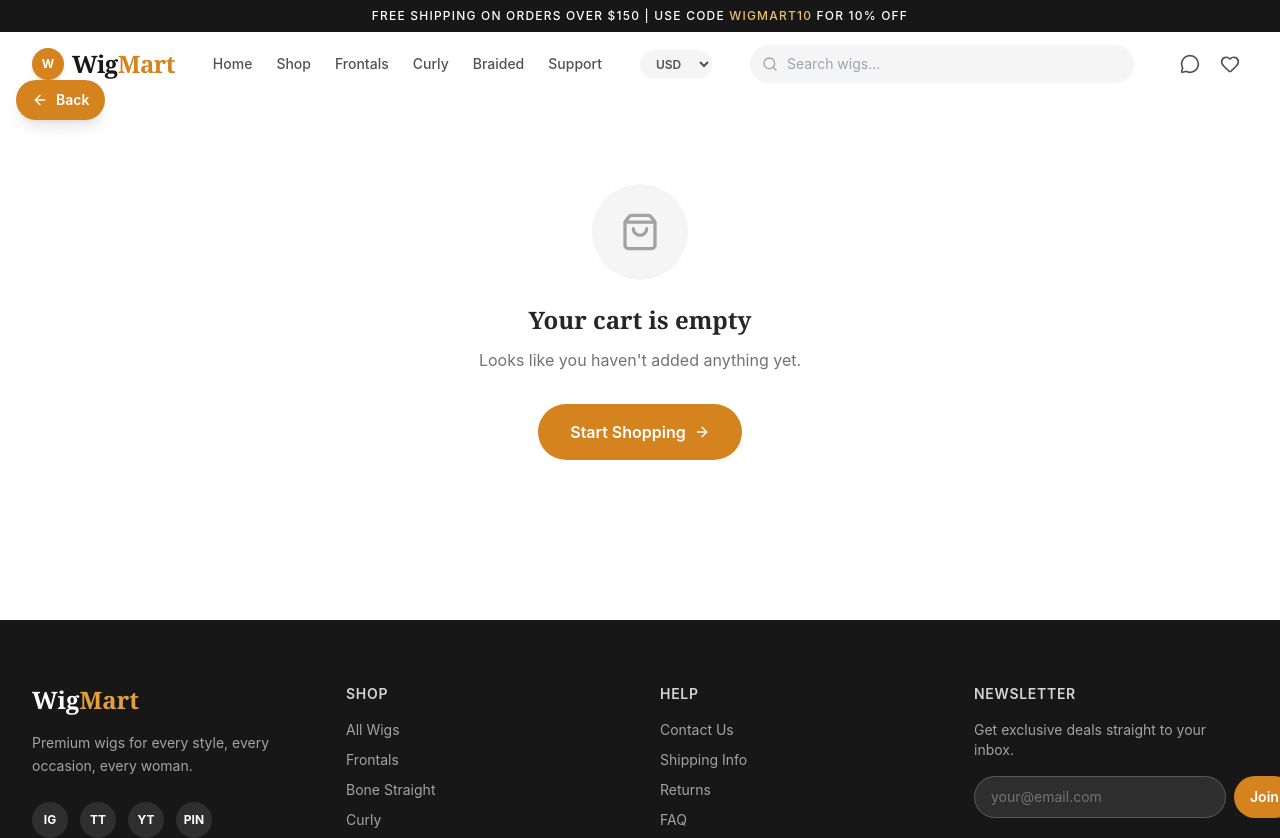
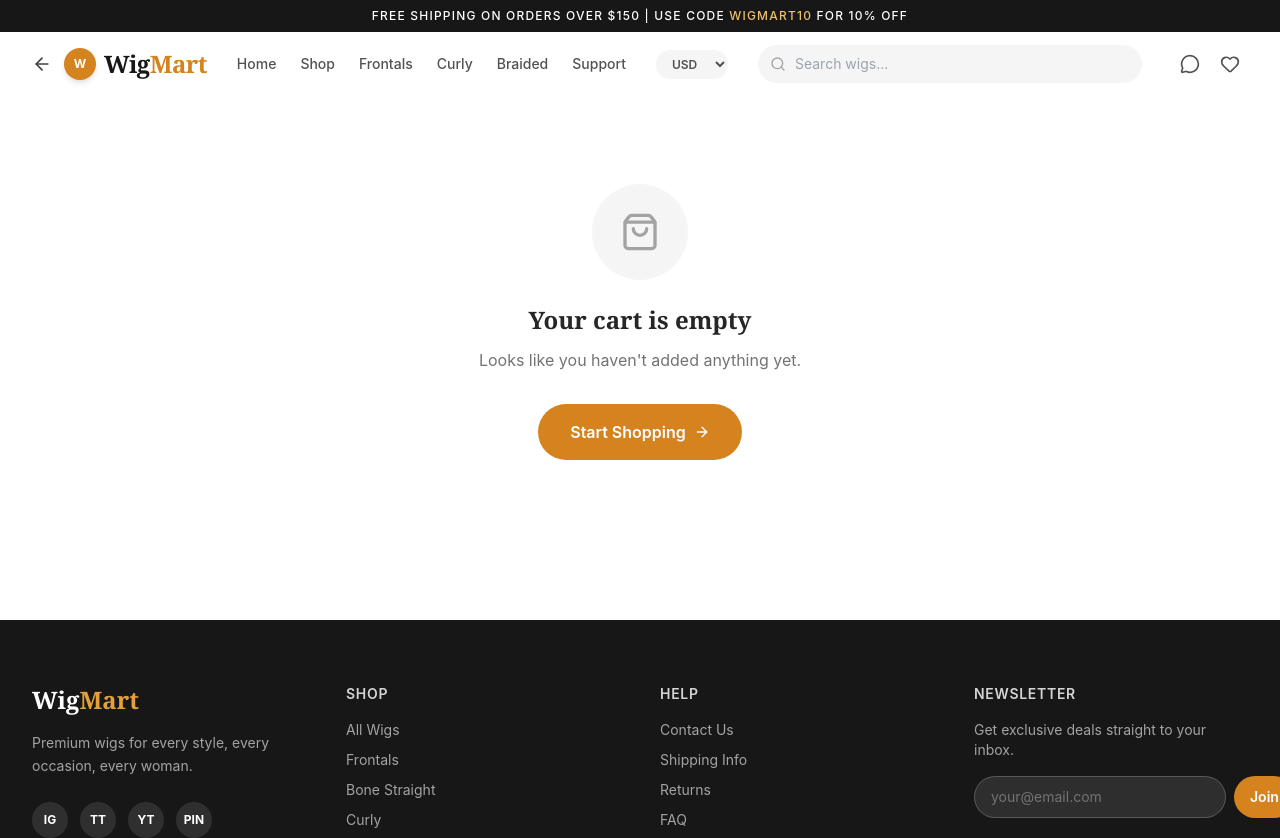
Before and after one commit to Kingplanet2/wigmart, a React (Vite) app: page /cart in a window 1280 px wide. Shown: the top 838 px of the page. Built offline with nearby package versions, Linux system fonts and the light colour scheme.

Commit message:
fix: inline back arrow in navbar, remove standalone BackButton

```diff
--- a/src/components/layout/Layout.tsx
+++ b/src/components/layout/Layout.tsx
@@ -2,7 +2,6 @@ import type { ReactNode } from "react";
 import Navbar from "./Navbar";
 import BackToTop from "../ui/BackToTop";
 import BottomNav from "./BottomNav";
-import BackButton from "../ui/BackButton";
 
 interface LayoutProps {
   children: ReactNode;
@@ -114,7 +113,6 @@ export default function Layout({ children }: LayoutProps) {
         </div>
       </footer>
 
-      <BackButton />
       <BackToTop />
       <BottomNav />
     </div>
--- a/src/components/layout/Navbar.tsx
+++ b/src/components/layout/Navbar.tsx
@@ -1,6 +1,6 @@
 import { useState, useEffect, useRef } from "react";
-import { Link, useNavigate } from "react-router-dom";
-import { Heart, Menu, X, Search, MessageCircle } from "lucide-react";
+import { Link, useNavigate, useLocation } from "react-router-dom";
+import { Heart, Menu, X, Search, MessageCircle, ArrowLeft } from "lucide-react";
 import { useWishlistStore } from "../../store/wishlistStore";
 import { searchProducts } from "../../data/products";
 import type { Product } from "../../types";
@@ -17,6 +17,8 @@ export default function Navbar() {
 
   const wishlistCount = useWishlistStore((s) => s.items.length);
   const navigate = useNavigate();
+  const location = useLocation();
+  const showBack = location.pathname !== "/";
 
   useEffect(() => {
     const handleScroll = () => setIsScrolled(window.scrollY > 20);
@@ -68,15 +70,26 @@ export default function Navbar() {
       <div className="max-w-7xl mx-auto px-4 sm:px-6 lg:px-8">
         <div className="flex items-center justify-between h-16 gap-4">
 
-          {/* Logo */}
-          <Link to="/" className="flex-shrink-0 flex items-center gap-2">
+          {/* Logo + back arrow */}
+          <div className="flex items-center gap-1 flex-shrink-0">
+            {showBack && (
+              <button
+                onClick={() => navigate(-1)}
+                aria-label="Go back"
+                className="p-2 -ml-2 rounded-full hover:bg-neutral-100 transition-colors flex-shrink-0"
+              >
+                <ArrowLeft className="w-5 h-5 text-neutral-700" />
+              </button>
+            )}
+            <Link to="/" className="flex items-center gap-2">
               <div className="w-8 h-8 bg-brand-500 rounded-full flex items-center justify-center shadow-md">
                 <span className="text-white text-xs font-bold">W</span>
               </div>
-            <span className="text-2xl font-display font-bold text-neutral-900 tracking-tight">
+              <span className="text-2xl font-display font-bold text-neutral-900 tracking-tight hidden sm:inline">
                 Wig<span className="text-brand-500">Mart</span>
               </span>
             </Link>
+          </div>
 
           {/* Desktop Nav links */}
           <nav className="hidden md:flex items-center gap-6 text-sm font-medium text-neutral-600">
```
Lines whose indentation alone changed are shown as unchanged.
